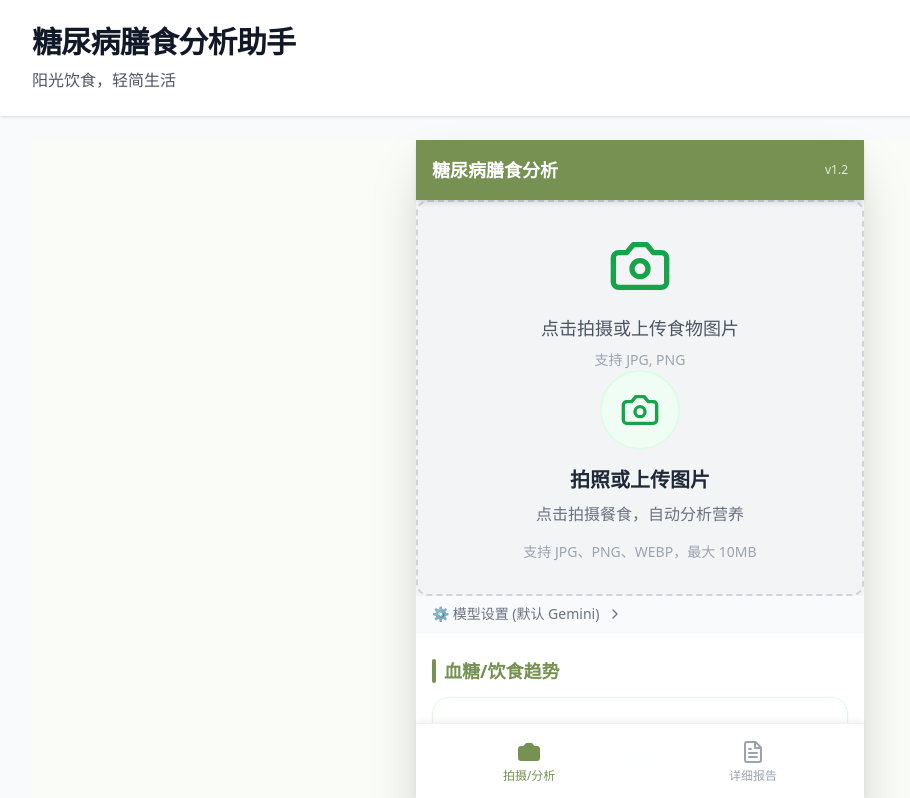
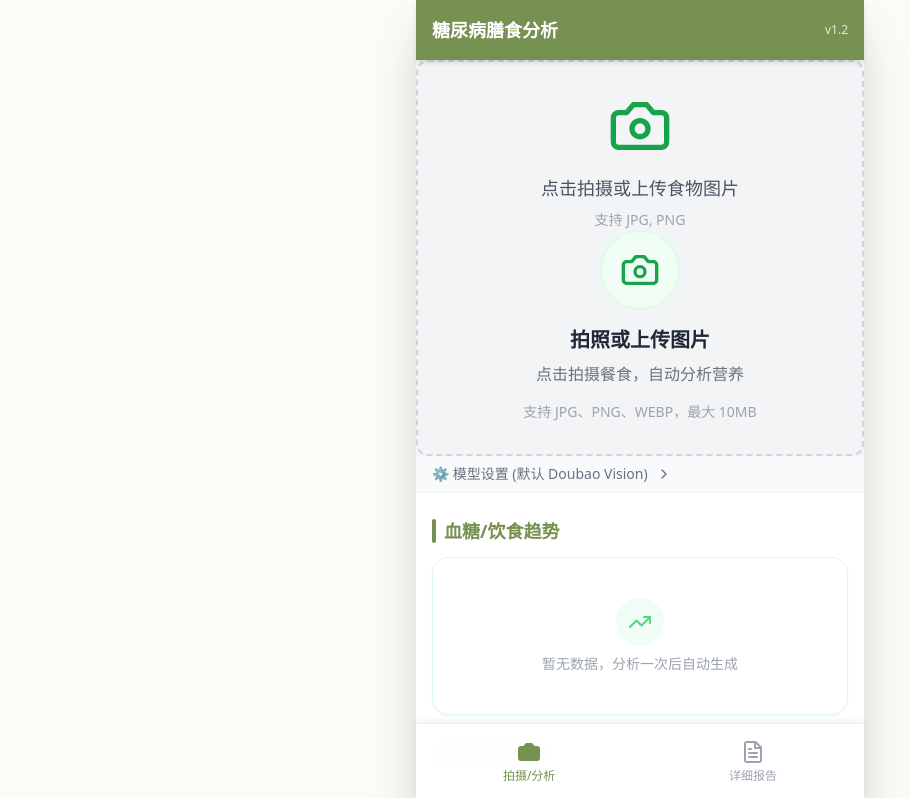
Before and after one commit to litongxue7788/diabetic-diet-analyzer-node, a Next.js app in the folder diabetic-diet-analyze/: page / in a window 1280 px wide. Shown: the top 798 px of the page, without its empty margins (0-910 px from the left). Built offline with nearby package versions, Linux system fonts and the light colour scheme.

Commit message:
优化手机端抹茶绿 UI，默认 Doubao Vision 等

```diff
--- a/diabetic-diet-analyze/app/api/models/route.ts
+++ b/diabetic-diet-analyze/app/api/models/route.ts
@@ -64,6 +64,6 @@ export async function GET() {
   return NextResponse.json({
     success: true,
     models,
-    defaultModel: 'gemini-pro-vision',
+    defaultModel: 'doubao-vision',
   })
 }
--- a/diabetic-diet-analyze/app/layout.tsx
+++ b/diabetic-diet-analyze/app/layout.tsx
@@ -15,7 +15,7 @@ export const viewport: Viewport = {
   initialScale: 1,
   maximumScale: 1,
   userScalable: false,
-  themeColor: '#ffffff',
+  themeColor: '#769152',
 }
 
 export default function RootLayout({
@@ -26,21 +26,7 @@ export default function RootLayout({
   return (
     <html lang="zh-CN">
       <body className={inter.className}>
-        <div className="min-h-screen bg-gray-50">
-          <header className="bg-white shadow">
-            <div className="mx-auto max-w-7xl px-4 py-6 sm:px-6 lg:px-8">
-              <h1 className="text-3xl font-bold tracking-tight text-gray-900">
-                糖尿病膳食分析助手
-              </h1>
-              <p className="mt-2 text-gray-600">
-                阳光饮食，轻简生活
-              </p>
-            </div>
-          </header>
-          <main className="mx-auto max-w-7xl px-4 py-6 sm:px-6 lg:px-8">
-            {children}
-          </main>
-        </div>
+        {children}
       </body>
     </html>
   )
--- a/diabetic-diet-analyze/app/page.tsx
+++ b/diabetic-diet-analyze/app/page.tsx
@@ -110,7 +110,7 @@ export default function Home() {
                  )}
                  {/* Overlay Analyze Button if file selected but no result */}
                  {file && !result && !loading && (
-                    <div className="absolute bottom-4 left-0 right-0 flex justify-center z-20">
+                    <div className="absolute left-0 right-0 flex justify-center z-20 bottom-24 sm:bottom-6">
                        <button
                          onClick={(e) => { e.stopPropagation(); handleAnalyze(); }}
                          className="bg-[#769152] text-white px-8 py-3 rounded-full shadow-lg font-bold text-lg animate-pulse hover:animate-none"
@@ -130,12 +130,12 @@ export default function Home() {
               </ImageUploader>
            </div>
 
-           {/* Settings / Config (Collapsed by default or small) */}
-           {!result && !loading && (
-             <div className="px-4 py-2 bg-gray-50 border-b border-gray-100">
+          {/* Settings / Config (Collapsed by default or small) */}
+          {!result && !loading && (
+            <div className="px-4 py-2 bg-gray-50 border-b border-gray-100">
                 <details className="text-sm text-gray-500">
                   <summary className="cursor-pointer list-none flex items-center gap-2">
-                    <span>⚙️ 模型设置 (默认 Gemini)</span>
+                    <span>⚙️ 模型设置 (默认 Doubao Vision)</span>
                     <ChevronRight className="w-4 h-4" />
                   </summary>
                   <div className="mt-2 space-y-3 pb-2">
```
Also changed, not shown: diabetic-diet-analyze/.eslintrc.json (added).
